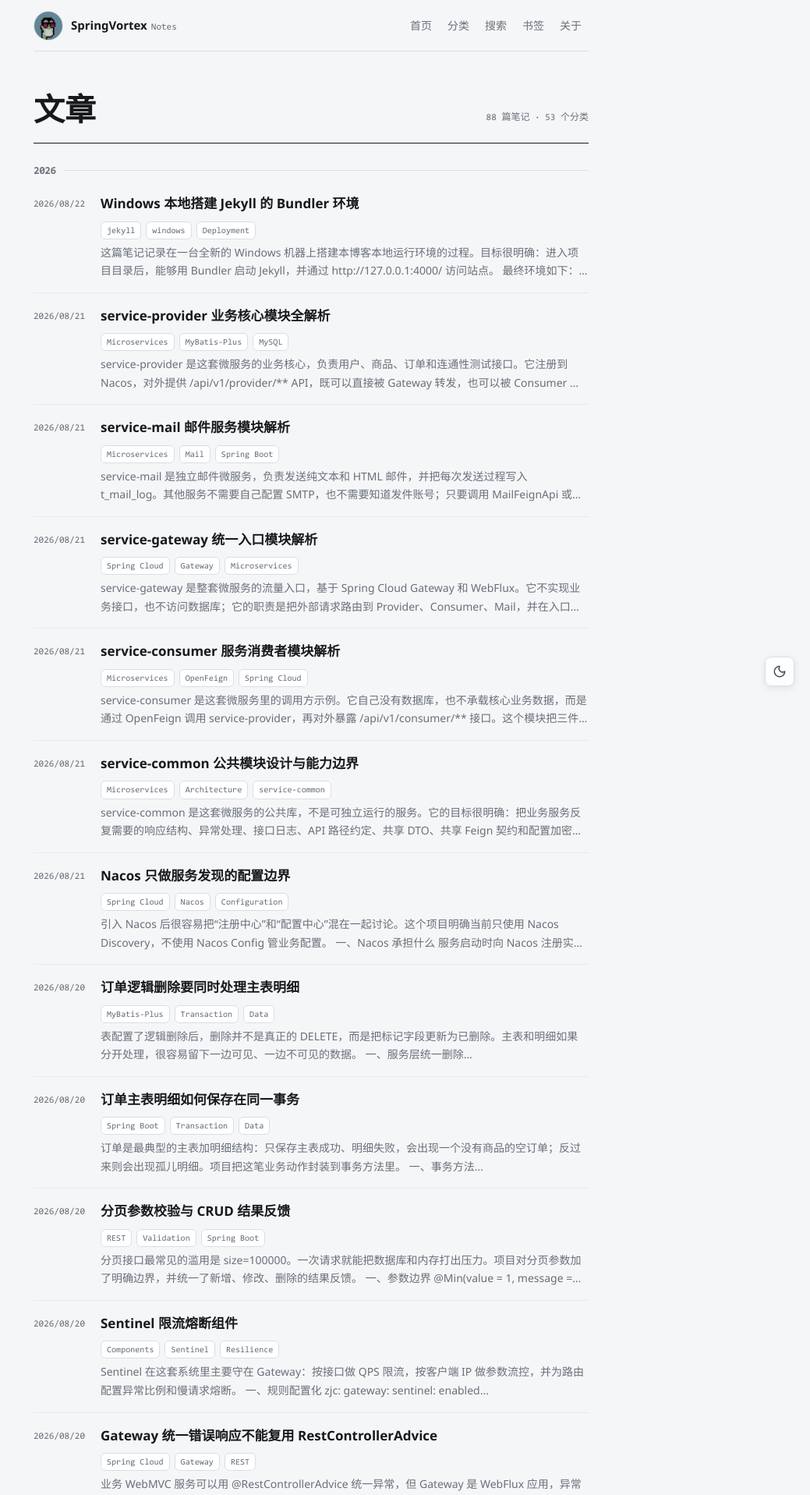
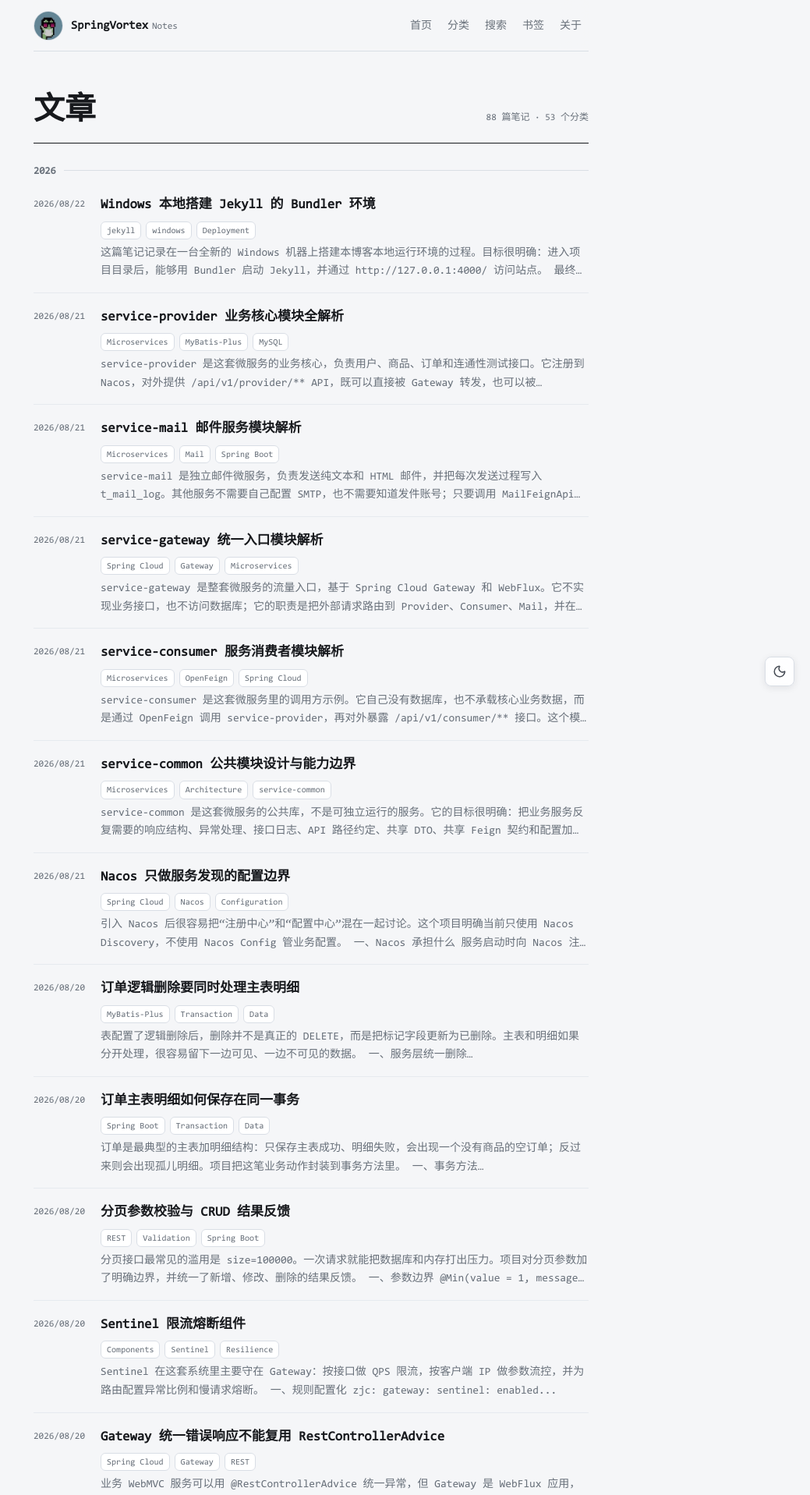
Before and after one commit to springvortex/springvortex.github.io, a Jekyll site: the page built from index.html, in a window 1280 px wide. Shown: the top 1917 px of the page at 78% size, without its empty margins (241-1280 px from the left). Built offline with Jekyll 4.4.1, drawn with Linux system fonts in a browser that asks for light colours.

Commit message:
style(font): use bundled Consolas webfont

```diff
--- a/_includes/head.html
+++ b/_includes/head.html
@@ -59,6 +59,7 @@
   <link rel="icon" href="{{site.baseurl}}/static/img/favicon.ico" />
   <link rel="manifest" href="{{site.baseurl}}/static/manifest.webmanifest" />
   <link rel="preload" as="image" href="{{site.baseurl}}/static/img/logo.webp" fetchpriority="high" />
+  <link rel="preload" as="font" type="font/woff2" href="{{site.baseurl}}/static/font/consola.woff2" crossorigin />
   <link rel="apple-touch-icon" href="{{site.baseurl}}/static/img/logo.webp" />
   {%- if is_article and has_cdn_feature %}
   <link rel="preconnect" href="https://cdn.jsdelivr.net" crossorigin />
--- a/service-worker.js
+++ b/service-worker.js
@@ -14,6 +14,7 @@ const precacheUrls = [
   baseUrl + '/static/css/code-light.css',
   baseUrl + '/static/css/code-dark.css',
   baseUrl + '/static/js/blog.js',
+  baseUrl + '/static/font/consola.woff2',
   baseUrl + '/static/img/logo.webp'
 ]
 const downloadPattern = /\.(?:rar|zip|7z|pdf)$/i
--- a/static/css/common.css
+++ b/static/css/common.css
@@ -1,13 +1,13 @@
 @font-face {
   font-family: 'Consolas Web';
   font-display: swap;
-  src: local(Consolas), url('../font/consola.woff2') format('woff2');
+  src: url('../font/consola.woff2') format('woff2');
   unicode-range: U+0020-007E, U+00A0-00FF, U+2013-2014, U+2018-2019, U+201C-201D, U+2026, U+00B7, U+00B0;
 }
 
 :root {
   color-scheme: light;
-  --font-sans: 'Segoe UI Variable Text', 'Segoe UI', 'Microsoft YaHei UI', 'Microsoft YaHei', 'PingFang SC', sans-serif;
+  --font-sans: 'Consolas Web', 'Segoe UI Variable Text', 'Segoe UI', 'Microsoft YaHei UI', 'Microsoft YaHei', 'PingFang SC', sans-serif;
   --font-mono: 'Consolas Web', 'Cascadia Mono', Consolas, 'SFMono-Regular', monospace;
   --page-bg: #f5f6f8;
   --surface: #ffffff;
```
